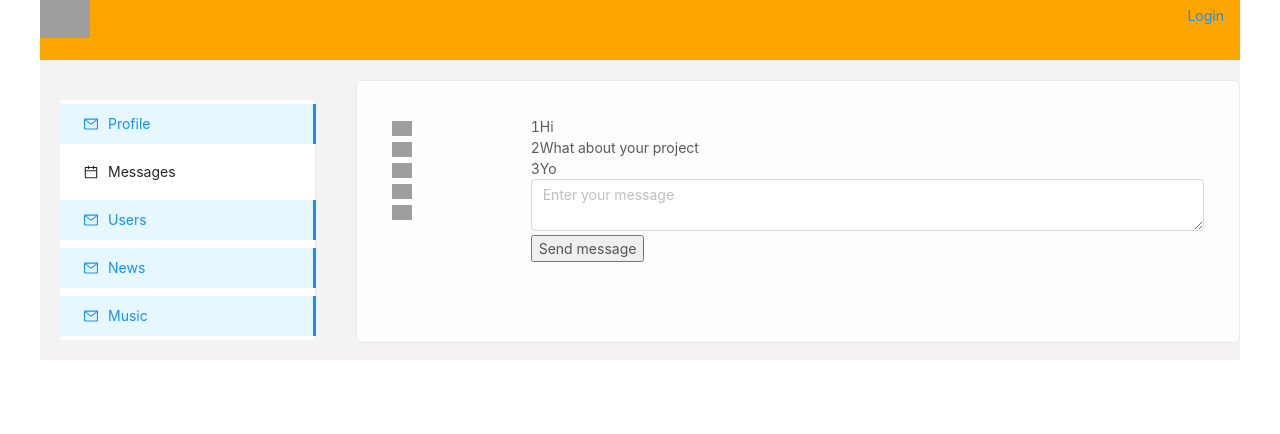
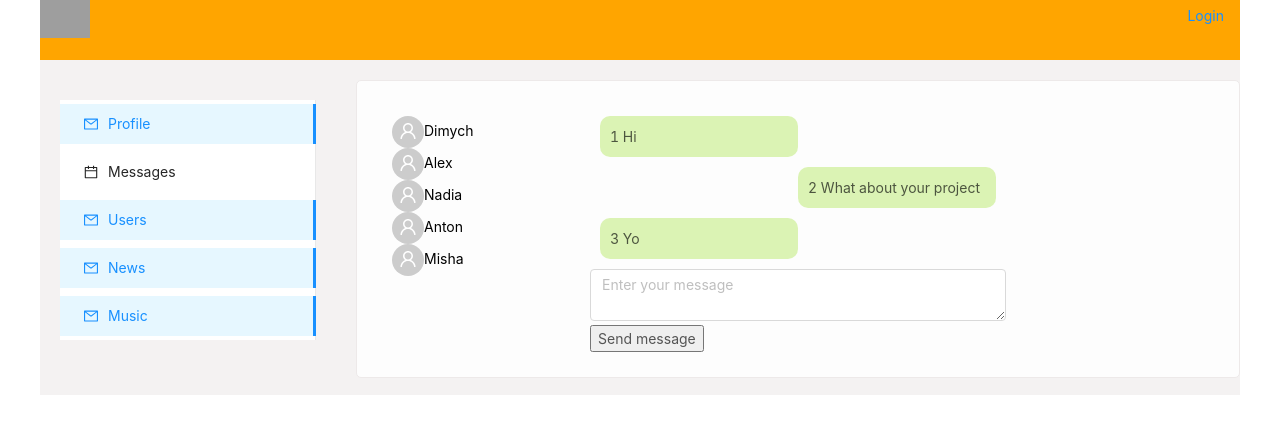
Before and after one commit to AlexeiMir/socialnetwork, a React (Create React App) app: page /dialogs in a window 1280 px wide. Shown: the top 434 px of the page. Built offline with nearby package versions, Linux system fonts and the light colour scheme; no server answers; grey boxes are pictures that could not be loaded.

Commit message:
design 8

```diff
--- a/src/FormsControls/FormsControls.module.css
+++ b/src/FormsControls/FormsControls.module.css
@@ -18,6 +18,8 @@ border: 2px red solid;
     margin-top: 15px;
     display: inline-block;
     width: 100%;
+    box-shadow: 0 0 35px #e2e2e2;
+    padding: 40px;
   }
 
   .formGroup input, .formGroup textarea {
@@ -29,7 +31,7 @@ border: 2px red solid;
     border-color: transparent;
     line-height: 1.9;
     width: 100%;
-    color: transparent;
+
     transition: all .28s ease;
     box-shadow: none;
   }
@@ -37,7 +39,7 @@ border: 2px red solid;
   .formGroup [type="checkbox"] {
 
 
-    padding-left: .125rem;
+
     z-index: 1;
     color: #b7b7b7;
     font-size: 1rem;
--- a/src/components/Dialogs/AddMessageForm/AddMessageForm.jsx
+++ b/src/components/Dialogs/AddMessageForm/AddMessageForm.jsx
@@ -2,6 +2,8 @@ import React from 'react'
 import { reduxForm, Field } from 'redux-form'
 import {TextareaComponent} from '../../../FormsControls/FormsControls'
 import {required,maxLengthCreator} from '../../../utils/validators/validators'
+import 'antd/dist/antd.css';
+
 
 
 const maxLength50 = maxLengthCreator(50);
@@ -13,7 +15,9 @@ const AddMessageForm = (props) => {
     return (
     <form onSubmit={props.handleSubmit}>
     <div>
+
     <Field placeholder="Enter your message" name="newMessageBody" component={TextareaComponent} validate={[required,maxLength50]}  />
+
     </div>
     <div>
         <button>Send message</button>
--- a/src/components/Dialogs/DialogItem/DialogItem.jsx
+++ b/src/components/Dialogs/DialogItem/DialogItem.jsx
@@ -1,16 +1,19 @@
 import React from 'react';
 import s from './../Dialogs.module.css';
 import {NavLink} from 'react-router-dom';
+import { Avatar } from 'antd';
+import { UserOutlined } from '@ant-design/icons';
+import { Row, Col } from 'antd';
 
 const DialogItem = (props) => {
 
     let  path = "/dialogs/" + props.id;
 
-return (
-    <div className={s.item + ''+s.active}>
-      <img src="https://www.freevector.com/uploads/vector/preview/12675/FreeVector-Man-Vector-Avatar.jpg"></img>
+return (<Row gutter={[16, 16]}><Col span={24}>
+    <Avatar className={s.item + ''+s.active} icon={<UserOutlined />}/>
                    <NavLink to={path}>{props.name}</NavLink>
-                </div>
+                   </Col>
+                   </Row>
 )
 
 }
--- a/src/components/Dialogs/Dialogs.jsx
+++ b/src/components/Dialogs/Dialogs.jsx
@@ -3,7 +3,9 @@ import s from './Dialogs.module.css';
 import DialogItem from './DialogItem/DialogItem';
 import Message from './Message/Message';
 import AddMessageForm from './AddMessageForm/AddMessageForm'
-
+import { Row, Col } from 'antd';
+import 'antd/dist/antd.css';
+import Preloader from '../common/Preloader/Preloader'
 
 
 
@@ -13,6 +15,8 @@ import AddMessageForm from './AddMessageForm/AddMessageForm'
 
 const Dialogs = (props) => {
 
+
+
     let addNewMessage = (values) => {
         props.sendMessage(values.newMessageBody);
 
@@ -20,21 +24,21 @@ const Dialogs = (props) => {
 
 
             let dialogsElements = props.dialogsPage.dialogs.map( d => <DialogItem name={d.name} id={d.id} />);
-        let messagesElements = props.dialogsPage.messages.map( m => <Message message={m.message} id={m.id}/> );
+        let messagesElements = props.dialogsPage.messages.map( m => <Message message={m.message} id={m.id}  /> );
         let newMessageBody = props.dialogsPage.newMessageBody;
 
 
 
     return (
-        <div className={s.dialogs}>
-            <div className={s.dialogsItems}>
+        <Row className={s.dialogs}>
+            <Col span={6} className={s.dialogsItems}>
                {dialogsElements}
-            </div>
-            <div className={s.messages}>
+            </Col>
+            <Col span={12} className={s.messages}>
                 {messagesElements}
                 <AddMessageForm onSubmit={addNewMessage}/>
-            </div>
-        </div>
+            </Col>
+        </Row>
 
 
     )
--- a/src/components/Dialogs/Dialogs.module.css
+++ b/src/components/Dialogs/Dialogs.module.css
@@ -1,36 +1,41 @@
-.dialogs {
-    display: grid;
-    grid-template-columns: 2fr 10fr;
+.item {
+    margin: 10px;
+
 }
 
 .dialogs .dialogsItems{
 padding: 10px;
-color:white;
+color:back;
 }
 
 .dialogs .dialogsItems a{
-    color:white;
+    color:black;
     text-decoration: none;
     }
 
-.dialogsItems.item {
 
-}
 
-img{
-    width: 20px;
-    }
+
 .dialogsItems .active{
 color:gold;
 }
 
-.messages{
-    padding: 10px;
+.message{
+
     display: flex;
     flex-direction: column;
 
+    margin: 10px;
 
 }
+.messageBody{
+    width: 50%;
+    background: rgba(202, 239, 142, .65);
+    border-radius: 10px;
+    padding: 10px;
+}
+
+
 
 
 .message:nth-child(2n){
--- a/src/components/Dialogs/DialogsContainer.jsx
+++ b/src/components/Dialogs/DialogsContainer.jsx
@@ -4,12 +4,14 @@ import Dialogs from './Dialogs';
 import { connect } from 'react-redux';
 import {withAuthRedirect} from '../../hoc/withAuthRedirect'
 import { compose } from 'redux';
+import {getProfileSelector} from '../../redux/profile-selectors'
 
 
 
 const mapStateToProps = (state) =>{
     return {
     dialogsPage: state.dialogsPage,
+    profile: getProfileSelector(state)
 
 }
 }
--- a/src/components/Dialogs/Message/Message.jsx
+++ b/src/components/Dialogs/Message/Message.jsx
@@ -7,8 +7,7 @@ import s from './../Dialogs.module.css';
 const Message = (props) => {
     return (
         <div className={s.message}>
-            {props.id}
-                   {props.message}
+                  <span className={s.messageBody}> {props.id} {props.message} </span>
                 </div>
     )
 }
--- a/src/components/Login/Login.jsx
+++ b/src/components/Login/Login.jsx
@@ -20,20 +20,21 @@ const LoginPage = ({handleSubmit,error,captchaUrl}) => {
 
     return (
       <Row align="middle">
-        <Col span={8} offset={8}>
+        <Col span={8} offset={8} className={style.formGroup}>
+        <h1>Login</h1>
     <form onSubmit={handleSubmit}>
-     <div className={style.formGroup}>
+     <div >
      {createField("Email", "email",[required,maxLenght20], InputComponent )}
      <i className={style.mtrlSelect}></i>
      {createField("Password", "password", [required], InputComponent, {type: "password"} )}
      <i className={style.mtrlSelect}></i>
-     {createField(null, "rememberMe",[], InputComponent, {type: "checkbox"}, "remember me" )}
+     <Row><Col span={8} >{createField(null, "rememberMe",[], InputComponent, {type: "checkbox"}, "remember me" )}</Col></Row>
 
 
      {captchaUrl&&<img src={captchaUrl}/>}
         {captchaUrl&& createField("Symbols from image", "captcha", [required], InputComponent, {} )}
 
-         <button type="primary" htmlType="submit">Login</button>
+        <Row><Col span={16} offset={8} ><Button type="primary" htmlType="submit">Login</Button></Col></Row>
         {error&&<div className={style.formSummaryError}>
             {error}
         </div>
@@ -60,7 +61,7 @@ const Login = (props) => {
 
 
     return <div>
-        <h1>LOGIN</h1>
+
         <LoginReduxForm  onSubmit={onSubmit} captchaUrl={props.captchaUrl}/></div>
 }
 
--- a/src/components/Profile/ProfileInfo/ProfileDataForm.jsx
+++ b/src/components/Profile/ProfileInfo/ProfileDataForm.jsx
@@ -3,6 +3,7 @@ import {reduxForm} from 'redux-form'
 import {InputComponent, TextareaComponent, createField} from '../../../FormsControls/FormsControls'
 import s from '../ProfileInfo/ProfileInfo.module.css';
 import style from "../../../FormsControls/FormsControls.module.css"
+import { Button } from 'antd';
 
 
 const ProfileDataForm = ({profile, handleSubmit, initialValues, error}) => {
--- a/src/components/Profile/ProfileInfo/ProfileInfo.jsx
+++ b/src/components/Profile/ProfileInfo/ProfileInfo.jsx
@@ -6,6 +6,8 @@ import userPhoto from '../../../assets/images/user.png'
 import ProfileDataForm from './ProfileDataForm'
 import { Button,Descriptions } from 'antd';
 import 'antd/dist/antd.css';
+import { Row, Col } from 'antd';
+
 
 
 
@@ -30,18 +32,31 @@ const ProfileInfo = ({profile,status,updateStatus,isOwner,savePhoto,saveProfile}
 
   return (
   <div className={s.descriptionBlock}>
+    <Row>
+    <Col span={24}>
+      <img src={profile.photos.large || userPhoto} className ={s.mainPhoto}/>
+      </Col>
+      </Row>
 
-
-      <img src={profile.photos.large || userPhoto} className ={s.mainPhoto}/>
-      <div className={s.editPhoto}>{isOwner && <input className={s.fileContainer} type={"file"} onChange={onMainPhotoSelected}/>}</div>
 
 
 
       <div className={s.descriptionPerson}>
+      <Row>
+    <Col span={8}>
           <ProfileStatusWithHooks status={status} updateStatus={updateStatus}/>
+          </Col>
+          <Col span={8}>
+          {isOwner && <input className={s.fileContainer} type={"file"} onChange={onMainPhotoSelected}/>}
+          </Col>
+      </Row>
+      <Row>
+    <Col span={24}>
       {editMode ?
       <ProfileDataForm initialValues={profile} profile={profile} onSubmit={onSubmit}/>
       :<ProfileData profile={profile} isOwner={isOwner} goToEditMode={()=>{setEditMode(true)}} />}
+      </Col>
+      </Row>
 
 
 
@@ -58,7 +73,6 @@ const Contact = ({contactTitle,contactValue}) => {
 const ProfileData = ({profile,isOwner,goToEditMode}) => {
   return <div className={s.profileDescription}>
       <div className={s.firstDescription}>
-    {isOwner&&<div><Button type="primary" onClick={goToEditMode}>edit</Button></div>}
     <div className={s.row}>
     <div><b>Full name</b></div>
     <div>{profile.fullName}</div>
@@ -75,6 +89,7 @@ const ProfileData = ({profile,isOwner,goToEditMode}) => {
     <div><b>About me</b></div>
     <div>{profile.aboutMe}</div>
   </div>
+  {isOwner&&<div><Button type="primary" onClick={goToEditMode}>edit</Button></div>}
       </div>
       <div className={s.secondDescription}>
   <div className={s.row}>
```
